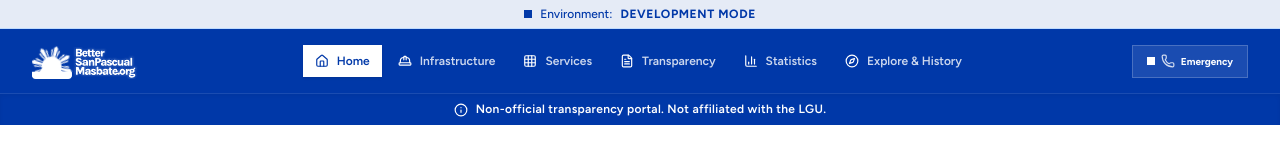
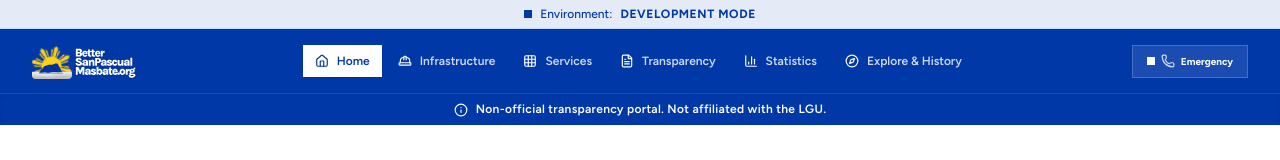
Before and after one commit to marcuwynu23/bettersanpascualmasbate, a React (Vite) app: page / in a window 1280 px wide. Shown: the top 160 px of the page. Built offline with nearby package versions, Linux system fonts and the light colour scheme.

Commit message:
chore: clean up unused code and update header logo styling
remove unused totalPopulationLatest constant in Statistics page, and remove brightness-0 and invert CSS classes from header logo

```diff
--- a/src/components/layout/Header.tsx
+++ b/src/components/layout/Header.tsx
@@ -33,7 +33,7 @@ export const Header: React.FC<HeaderProps> = ({
           <img
             src="/logo.svg"
             alt="BetterSanPascualMasbate Logo"
-            className="h-9 w-auto object-contain brightness-0 invert"
+            className="h-9 w-auto object-contain"
             loading="eager"
           />
         </div>
--- a/src/pages/Statistics.tsx
+++ b/src/pages/Statistics.tsx
@@ -120,7 +120,6 @@ export const Statistics: React.FC = () => {
     },
   };
 
-  const totalPopulationLatest = POPULATION_HISTORY[POPULATION_HISTORY.length - 1].count;
   const totalPopulationActual = POPULATION_HISTORY.find(p => p.year === 2024)?.count || 0;
   const totalPopulationPrevActual = POPULATION_HISTORY.find(p => p.year === 2020)?.count || 0;
   const percentChangeActual = (((totalPopulationActual - totalPopulationPrevActual) / totalPopulationPrevActual) * 100).toFixed(2);
--- a/src/types/index.ts
+++ b/src/types/index.ts
@@ -68,7 +68,7 @@ export interface BarangayHistory {
 export interface NavItem {
   id: string;
   label: string;
-  icon: string; // Using any for LucideIcon to avoid circular dependency or import issues in types
+  icon: any; // Using any for LucideIcon to avoid circular dependency or import issues in types
 }
 
 export interface PopulationYear {
```
